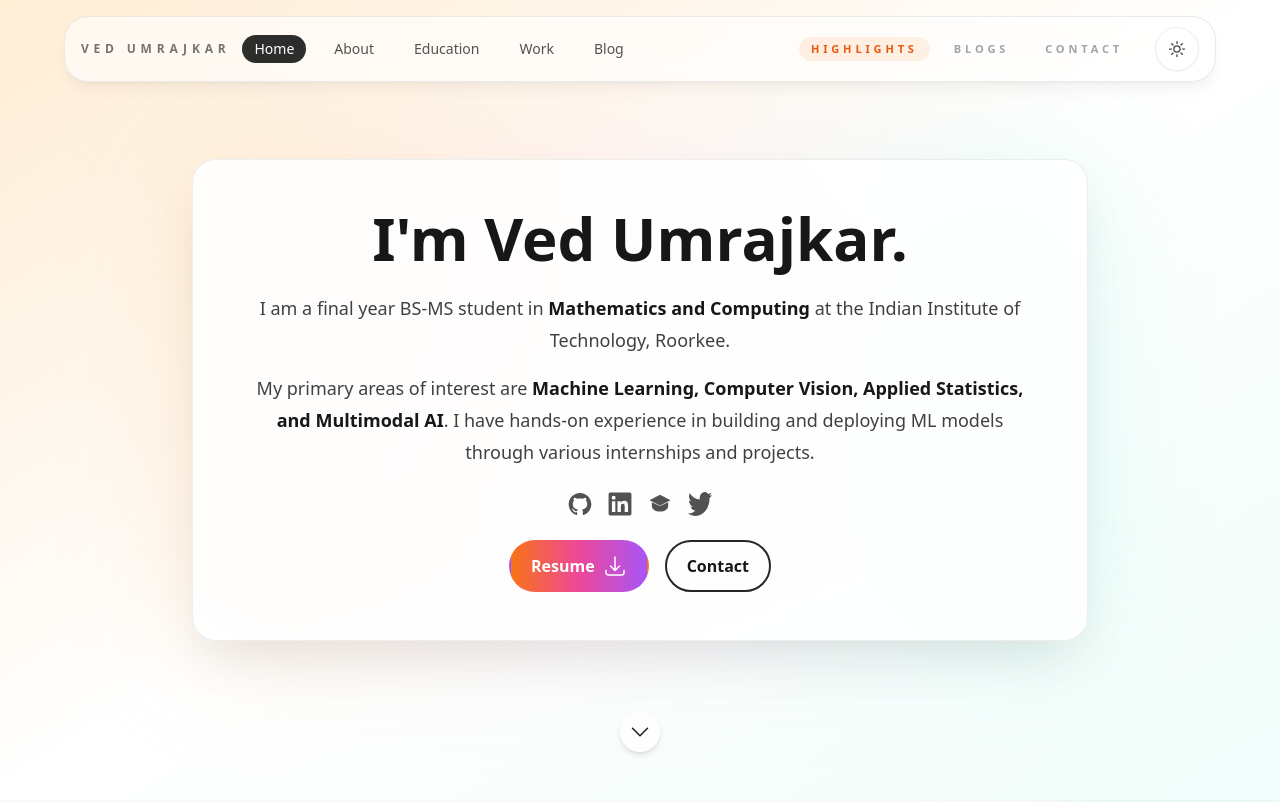
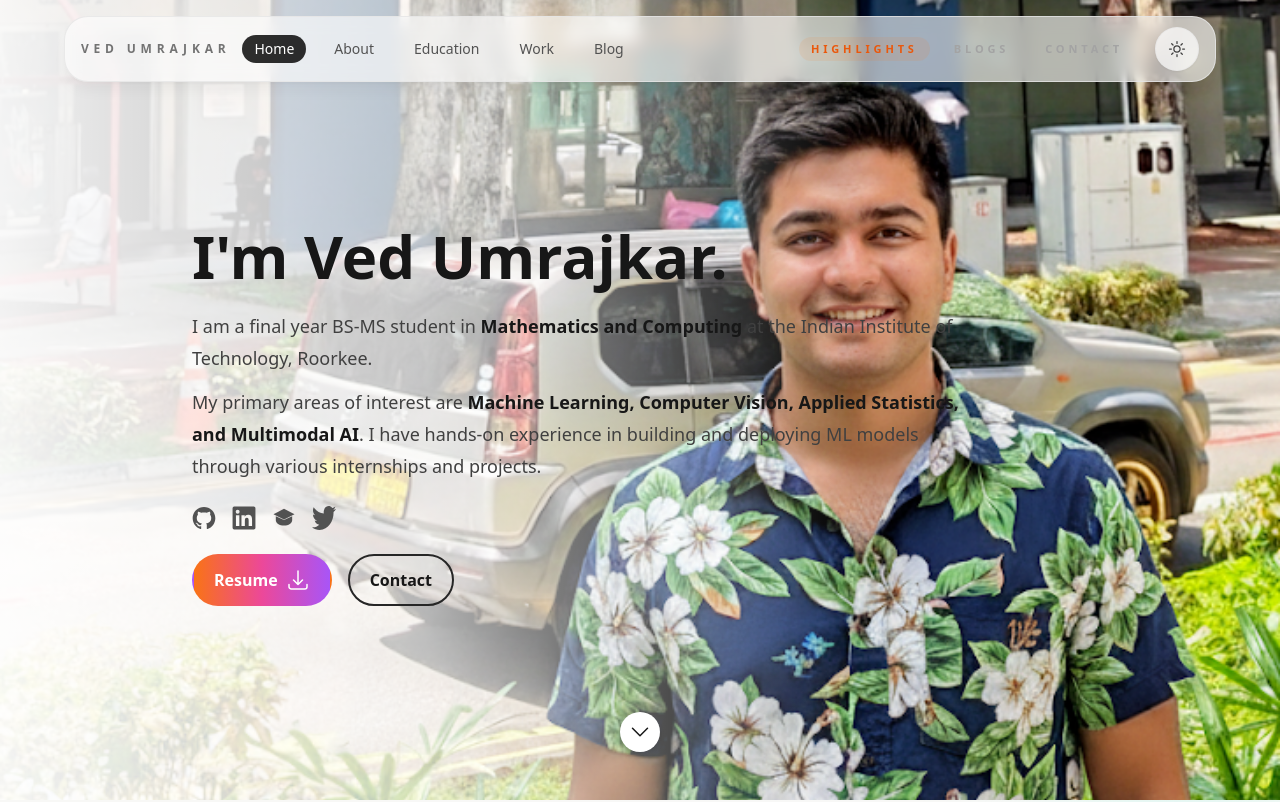
Before and after one commit to Enforcer03/portfolio-website, a Next.js app: page / in a window 1280 px wide. Shown: the top 802 px of the page. Built offline with nearby package versions, Linux system fonts and the light colour scheme.

Commit message:
feat: Update Hero section with new background image and improve layout; add PageIntro component to About, Education, and Work pages

```diff
--- a/src/components/Sections/Hero.tsx
+++ b/src/components/Sections/Hero.tsx
@@ -12,18 +12,24 @@ const Hero: FC = memo(() => {
 
   return (
     <Section noPadding sectionId={SectionId.Hero}>
-      <div className="relative flex min-h-screen w-full items-center justify-center overflow-hidden">
+      <div className="relative flex min-h-screen w-full items-center justify-center overflow-hidden lg:justify-start">
         {imageSrc ? (
           <>
             <Image
               alt={`${name}-image`}
-              className="absolute inset-0 z-0 h-full w-full object-cover"
-              placeholder="blur"
+              className="absolute inset-0 z-0 h-full w-full object-cover object-[center_top] sm:object-center"
               priority
               sizes="100vw"
               src={imageSrc}
             />
-            <div aria-hidden className="absolute inset-0 z-0 bg-white/75 dark:bg-neutral-950/85" />
+            <div
+              aria-hidden
+              className="absolute inset-0 z-0 bg-gradient-to-b from-white/95 via-white/80 to-white/60 dark:from-neutral-950/95 dark:via-neutral-950/80 dark:to-neutral-950/70 lg:hidden"
+            />
+            <div
+              aria-hidden
+              className="pointer-events-none absolute inset-y-0 left-0 z-0 hidden w-full bg-gradient-to-r from-white/95 via-white/70 to-transparent dark:from-neutral-950/95 dark:via-neutral-950/80 dark:to-transparent lg:block lg:w-3/4 xl:w-2/3"
+            />
           </>
         ) : (
           <div
@@ -31,22 +37,19 @@ const Hero: FC = memo(() => {
             className="absolute inset-0 z-0 bg-gradient-to-br from-orange-100 via-white to-teal-50 dark:from-neutral-900 dark:via-neutral-950 dark:to-neutral-900"
           />
         )}
-        <div className="relative z-10 flex w-full justify-center px-4 py-24 sm:px-6 lg:py-32">
-          <div className="relative w-full max-w-4xl">
-            <div
-              aria-hidden
-              className="absolute inset-0 rounded-3xl bg-gradient-to-r from-orange-200/60 via-pink-200/40 to-teal-200/40 opacity-80 blur-3xl dark:from-orange-500/40 dark:via-purple-500/30 dark:to-teal-500/30"
-            />
-            <div className="relative flex w-full flex-col items-center gap-y-6 rounded-3xl border border-neutral-200/70 bg-white/90 p-6 text-center shadow-2xl shadow-black/10 backdrop-blur-xl dark:border-white/10 dark:bg-neutral-900/70 dark:shadow-black/40 sm:p-12">
-              <h1 className="text-balance text-4xl font-bold text-neutral-900 animate-fade-up dark:text-white sm:text-5xl lg:text-6xl">
+
+        <div className="relative z-10 w-full px-5 pb-20 pt-28 sm:px-8 sm:pb-28 sm:pt-32 lg:px-16 lg:pb-32 lg:pt-40">
+          <div className="mx-auto flex w-full max-w-4xl flex-col gap-5 text-left text-neutral-900 dark:text-white sm:gap-6">
+            <h1 className="text-balance text-4xl font-bold text-neutral-900 animate-fade-up dark:text-white sm:text-[2.8rem] lg:text-6xl">
               {name}
             </h1>
+
             {interests?.length ? (
-                <>
-                  <div className="flex flex-wrap justify-center gap-2 text-[11px] font-semibold uppercase tracking-[0.32em] text-orange-400 dark:text-orange-200 sm:text-xs">
+              <div className="flex flex-col gap-3">
+                <div className="flex flex-wrap gap-2 text-[10px] font-semibold uppercase tracking-[0.32em] text-orange-400 dark:text-orange-200 sm:text-xs">
                   {interests.map(pill => (
                     <span
-                        className="rounded-full border border-orange-300/60 bg-orange-50 px-3 py-1 text-orange-500 backdrop-blur dark:border-orange-300/40 dark:bg-white/5 dark:text-orange-200 sm:px-4"
+                      className="rounded-full border border-orange-300/60 bg-orange-50 px-3 py-1 text-orange-500 dark:border-orange-300/40 dark:bg-white/5 dark:text-orange-200 sm:px-4"
                       key={pill}>
                       {pill}
                     </span>
@@ -55,15 +58,18 @@ const Hero: FC = memo(() => {
                 <p className="text-xs font-semibold uppercase tracking-[0.35em] text-cyan-600/80 dark:text-cyan-200/80 sm:text-sm">
                   {interests.join(' • ')}
                 </p>
-                </>
+              </div>
             ) : null}
-              <div className="flex flex-col gap-y-3 text-neutral-600 animate-fade-up-delayed dark:text-neutral-200 sm:gap-y-4">
+
+            <div className="flex max-w-3xl flex-col gap-y-3 text-base leading-relaxed text-neutral-700 animate-fade-up-delayed dark:text-neutral-200 sm:text-lg">
               {description}
             </div>
-              <div className="flex flex-wrap justify-center gap-3 text-neutral-700 dark:text-neutral-100 sm:gap-4">
+
+            <div className="flex flex-wrap gap-3 text-neutral-700 dark:text-neutral-100 sm:gap-4">
               <Socials />
             </div>
-              <div className="flex w-full flex-col gap-3 sm:flex-row sm:justify-center sm:gap-4">
+
+            <div className="flex w-full flex-col gap-3 sm:flex-row sm:gap-4">
               {actions.map(({href, text, primary, Icon}) => (
                 <a
                   className={classNames(
@@ -88,7 +94,7 @@ const Hero: FC = memo(() => {
             </div>
           </div>
         </div>
-        </div>
+
         <div className="absolute inset-x-0 bottom-8 flex justify-center sm:bottom-12">
           <a
             className="rounded-full bg-white p-1 text-neutral-900 ring-neutral-900/20 ring-offset-2 ring-offset-white shadow-md focus:outline-none focus:ring-2 dark:bg-neutral-900 dark:text-white dark:ring-white/40 dark:ring-offset-neutral-900 sm:p-2"
--- a/src/data/data.tsx
+++ b/src/data/data.tsx
@@ -11,6 +11,7 @@ import GithubIcon from '../components/Icon/GithubIcon';
 import GoogleScholarIcon from '../components/Icon/GoogleScholarIcon';
 import LinkedInIcon from '../components/Icon/LinkedInIcon';
 import TwitterIcon from '../components/Icon/TwitterIcon';
+import heroBackground from '../images/display-pic1.png';
 import profilepic from '../images/dp-white-back.jpg';
 import porfolioImage1 from '../images/portfolio/portfolio-1.jpg';
 import porfolioImage2 from '../images/portfolio/portfolio-2.jpg';
@@ -64,6 +65,7 @@ export type SectionId = (typeof SectionId)[keyof typeof SectionId];
  * Hero section
  */
 export const heroData: Hero = {
+  imageSrc: heroBackground,
   name: `I'm Ved Umrajkar.`,
   // interests: ['Machine Learning', 'Computer Vision', 'Applied Statistics', 'Multimodal AI', 'Trustworthy AI'],
   description: (
--- a/src/data/dataDef.ts
+++ b/src/data/dataDef.ts
@@ -21,7 +21,7 @@ export interface HomepageMeta {
  * Hero section
  */
 export interface Hero {
-  imageSrc?: string;
+  imageSrc?: string | StaticImageData;
   name: string;
   interests?: string[];
   description: JSX.Element;
--- a/src/pages/about.tsx
+++ b/src/pages/about.tsx
@@ -1,10 +1,10 @@
 import {FC, memo} from 'react';
 
 import Page from '../components/Layout/Page';
+import About from '../components/Sections/About';
+import Contact from '../components/Sections/Contact';
 import Header from '../components/Sections/Header';
 import PageIntro from '../components/Sections/PageIntro';
-import About from '../components/Sections/About';
-import Contact from '../components/Sections/Contact';
 import {homePageMeta} from '../data/data';
 
 const AboutPage: FC = memo(() => {
@@ -14,8 +14,8 @@ const AboutPage: FC = memo(() => {
     <Page description={`${description} - About`} title={`${title} | About`}>
       <Header />
       <PageIntro
+        description="A deeper look at my values, interests, and the highlights that shaped my journey in research and product teams."
         eyebrow="ABOUT"
-        description="A deeper look at my values, interests, and the highlights that shaped my journey in research and product teams."
         title="Minimalist by choice, experimental at heart."
       />
       <About />
--- a/src/pages/blog/index.tsx
+++ b/src/pages/blog/index.tsx
@@ -1,5 +1,5 @@
+import {GetStaticProps, NextPage} from 'next';
 import Link from 'next/link';
-import {GetStaticProps, NextPage} from 'next';
 import {memo} from 'react';
 
 import Page from '../../components/Layout/Page';
--- a/src/pages/education.tsx
+++ b/src/pages/education.tsx
@@ -1,9 +1,9 @@
 import {FC, memo} from 'react';
 
 import Page from '../components/Layout/Page';
+import Contact from '../components/Sections/Contact';
 import Header from '../components/Sections/Header';
 import PageIntro from '../components/Sections/PageIntro';
-import Contact from '../components/Sections/Contact';
 import TimelineItem from '../components/Sections/Resume/TimelineItem';
 import {education, homePageMeta} from '../data/data';
 
@@ -14,8 +14,8 @@ const EducationPage: FC = memo(() => {
     <Page description={`${description} - Education`} title={`${title} | Education`}>
       <Header />
       <PageIntro
+        description="Coursework that blends rigorous mathematics with applied machine learning and decision science."
         eyebrow="EDUCATION"
-        description="Coursework that blends rigorous mathematics with applied machine learning and decision science."
         title="A timeline of learning and layered curiosity."
       />
       <section className="px-4 pb-12 sm:px-6 lg:px-8">
--- a/src/pages/index.tsx
+++ b/src/pages/index.tsx
@@ -1,5 +1,5 @@
+import {GetStaticProps, NextPage} from 'next';
 import dynamic from 'next/dynamic';
-import {GetStaticProps, NextPage} from 'next';
 import {memo} from 'react';
 
 import Page from '../components/Layout/Page';
--- a/src/pages/work.tsx
+++ b/src/pages/work.tsx
@@ -1,9 +1,9 @@
 import {FC, memo} from 'react';
 
 import Page from '../components/Layout/Page';
+import Contact from '../components/Sections/Contact';
 import Header from '../components/Sections/Header';
 import PageIntro from '../components/Sections/PageIntro';
-import Contact from '../components/Sections/Contact';
 import TimelineItem from '../components/Sections/Resume/TimelineItem';
 import {experience, homePageMeta} from '../data/data';
 
@@ -29,8 +29,8 @@ const WorkPage: FC = memo(() => {
     <Page description={`${description} - Work`} title={`${title} | Work`}>
       <Header />
       <PageIntro
+        description="Internships and residencies where I transformed research ideas into measurable impact."
         eyebrow="WORK"
-        description="Internships and residencies where I transformed research ideas into measurable impact."
         title="Hands-on experience across quant, risk, and AI research."
       />
       <section className="px-4 pb-10 sm:px-6 lg:px-8">
```
Also changed, not shown: src/images/display-pic.png (added), src/images/display-pic1.png (added). Lines whose indentation alone changed are shown as unchanged.
